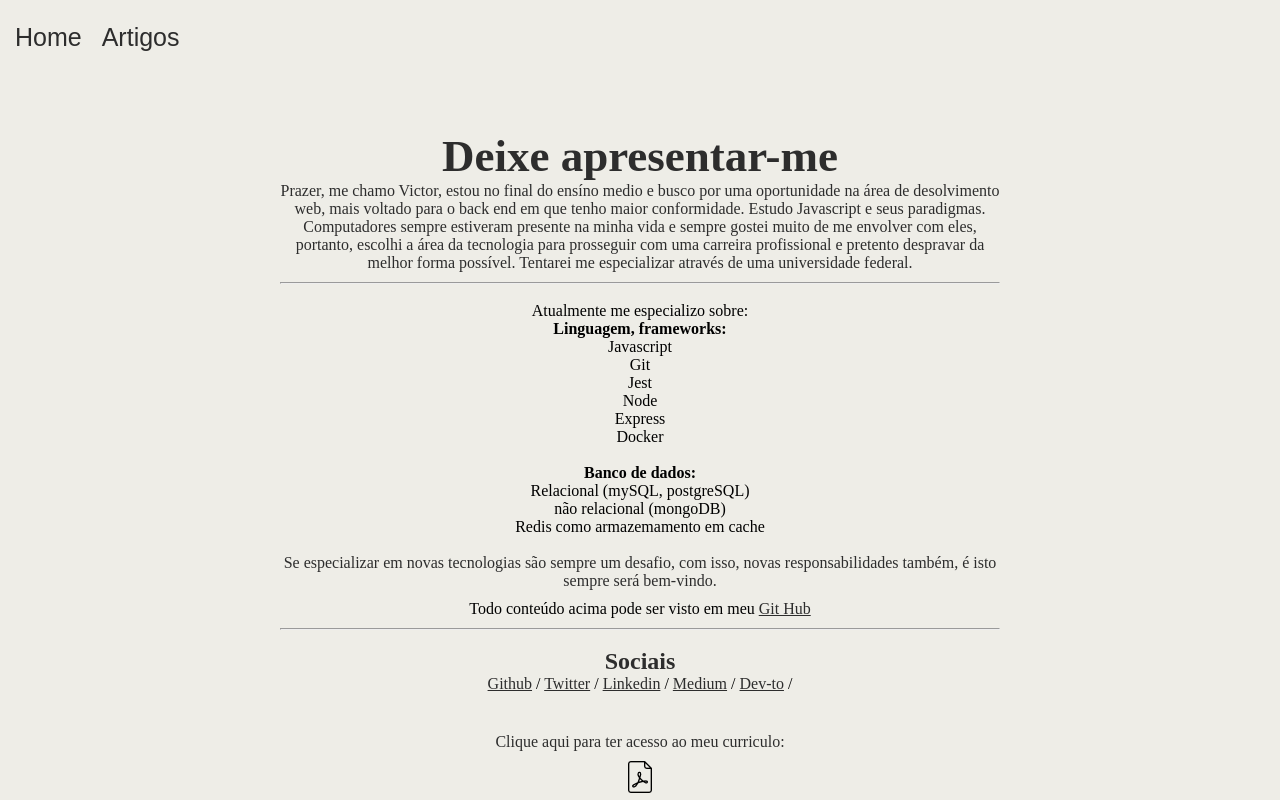
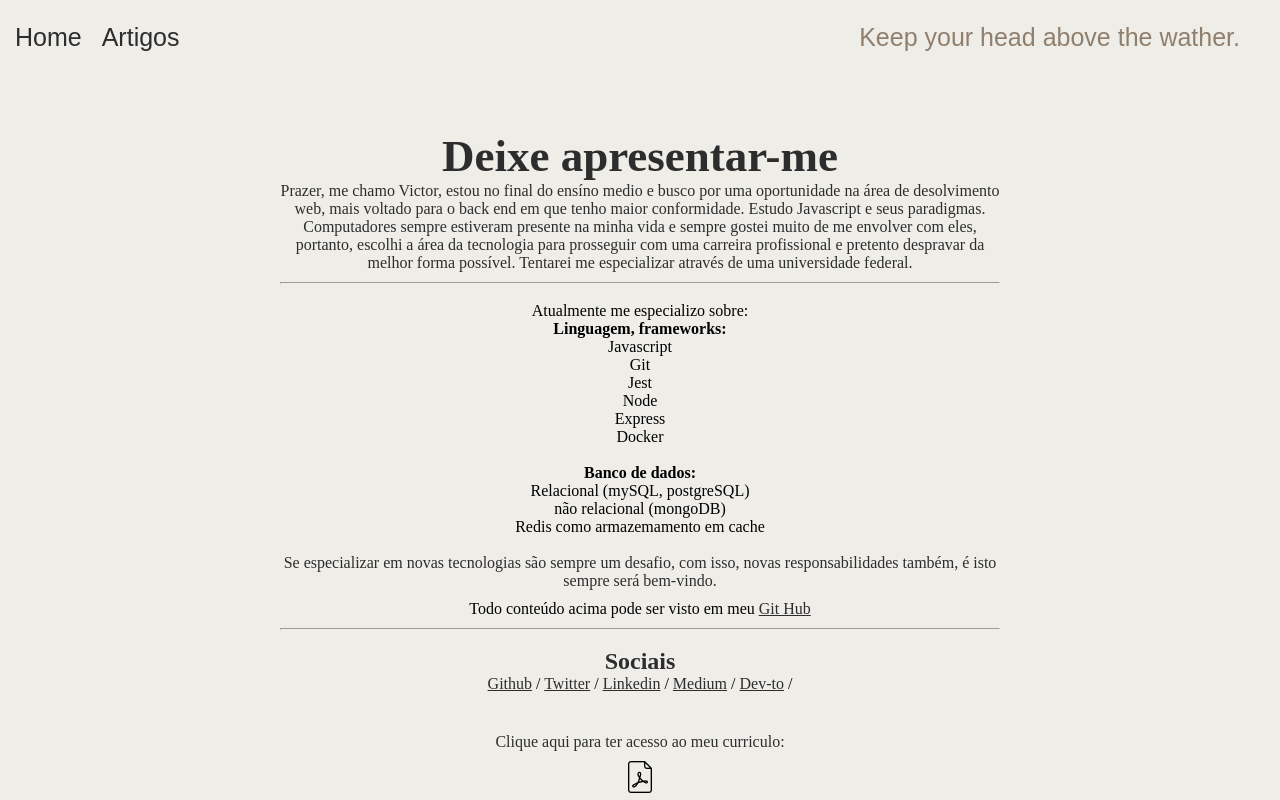
Before and after one commit to vitinhos67/portifolio, a Vue app: page / in a window 1280 px wide. Built offline with nearby package versions, Linux system fonts and the light colour scheme; a web font is replaced by a local one.

Commit message:
add frase

```diff
--- a/src/components/NavBar.vue
+++ b/src/components/NavBar.vue
@@ -3,8 +3,11 @@
         <ul>
             <li><a href="">Home</a></li>
             <li><a href="">Artigos</a></li>
+
         </ul>
+        <a class="frase" href="https://www.youtube.com/watch?v=Akk_lQzGSog" target="_blank">Keep your head above the wather.</a>
     </div>
+
 </template>
 
 <script>
@@ -19,6 +22,18 @@
     margin: 0px;
     padding: 0px;
     box-sizing: border-box;
+}
+
+.frase {
+    color: var(--color1);
+    float: inline-end;
+    margin-right: 40px;
+    text-decoration: none;
+
+}
+
+.frase {
+    color: var(--color1)
 }
 
 :root {
```
